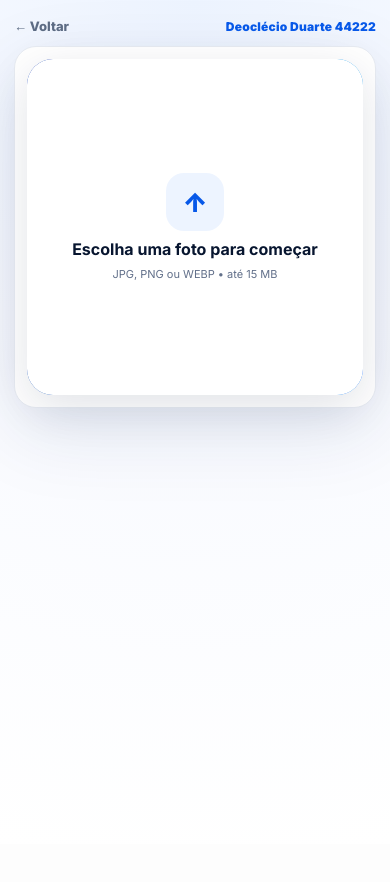
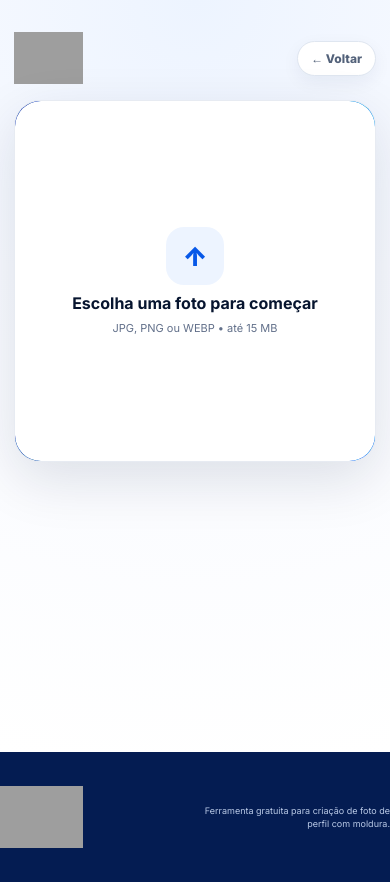
Before and after one commit to Hunter954/FiltroDeoclecio, a Flask app: page /f/deoclecio-44222/editor in a window 390 px wide. Before the commit the page ends 448 px from the top, so only its background shows below. Run offline with Flask 3, Linux system fonts and the light colour scheme; data comes from the database, SQL or seed files in the repository; grey boxes are pictures that could not be loaded.

Commit message:
Add files via upload

```diff
--- a/app/static/css/site.css
+++ b/app/static/css/site.css
@@ -7,3 +7,51 @@
 @media(max-width:700px){.hero-only{padding-top:46px;min-height:auto}.editor-simple-section{padding:18px 0 40px}.editor-simple-card{padding:12px;border-radius:22px}.editor-canvas-area{grid-template-columns:38px minmax(0,1fr) 38px;gap:6px}.filter-arrow{width:38px;height:38px;font-size:28px}.editor-live-controls{flex-direction:column}.finish-simple{width:100%}.zoom-compact{width:max-content}.editor-topline{margin-bottom:12px}.editor-filter-name{max-width:58%;text-align:right}.footer-logo-slot img{max-width:150px}.footer-inner{align-items:center}}
 [hidden]{display:none!important}.editor-canvas-area.no-filter-nav{grid-template-columns:1fr}.editor-canvas-area.no-filter-nav .editor-stage{grid-column:1}
 @media(max-width:700px){.editor-canvas-area.no-filter-nav{grid-template-columns:1fr}}
+
+
+/* Alignment refinements — home + editor */
+.hero-only .hero-grid{grid-template-columns:minmax(0,1fr) minmax(360px,500px);gap:72px}
+.hero-only .hero-copy{justify-self:start;width:100%;max-width:690px}
+.hero-only .hero-visual{justify-self:end;width:100%;max-width:500px;justify-content:flex-end}
+.hero-only .phone-card{margin-left:auto;margin-right:0}
+.footer-inner{width:100%;gap:32px}
+.footer-inner .footer-logo-slot{justify-content:flex-start;flex:0 0 auto}
+.footer-inner>p{margin:0 0 0 auto;text-align:right;max-width:430px}
+
+.editor-simple-main{min-height:calc(100vh - 92px)}
+.editor-simple-section{padding:30px 0 64px}
+.editor-simple-wrap{max-width:1180px}
+.editor-topline{min-height:70px;margin-bottom:22px}
+.editor-campaign-logo{display:flex;align-items:center;justify-content:flex-start;text-decoration:none;min-height:54px}
+.editor-campaign-logo img{display:block;max-width:210px;max-height:68px;object-fit:contain;object-position:left center}
+.editor-logo-fallback{display:none;font:900 14px Montserrat;color:var(--brand)}
+.editor-back{margin-left:auto;display:inline-flex;align-items:center;justify-content:center;padding:11px 16px;border:1px solid #dfe6f0;border-radius:999px;background:#fff;color:#53627a;box-shadow:0 6px 18px rgba(12,37,83,.06)}
+.editor-back:hover{color:var(--brand);transform:translateY(-1px)}
+.editor-simple-card{background:transparent;border:0;border-radius:0;padding:0;box-shadow:none}
+.editor-canvas-area{max-width:760px;margin:0 auto}
+.editor-canvas-area .editor-stage{box-shadow:0 18px 55px rgba(5,24,59,.12);border:1px solid var(--line);background:#fff}
+.editor-stage .stage-hint{border-radius:inherit}
+.editor-live-controls{max-width:620px;margin:18px auto 0}
+.editor-done{max-width:620px;margin:18px auto 0;background:#fff;border:1px solid var(--line);border-radius:22px;padding:26px;box-shadow:0 16px 42px rgba(11,34,75,.08)}
+
+@media(max-width:850px){
+  .hero-only .hero-grid{grid-template-columns:1fr;gap:46px}
+  .hero-only .hero-copy{justify-self:center;max-width:700px}
+  .hero-only .hero-visual{justify-self:center;justify-content:center}
+  .hero-only .phone-card{margin-left:auto;margin-right:auto}
+}
+@media(max-width:700px){
+  .editor-simple-wrap{max-width:100%}
+  .editor-topline{min-height:56px;margin-bottom:14px}
+  .editor-campaign-logo img{max-width:150px;max-height:52px}
+  .editor-logo-fallback{font-size:11px;max-width:170px}
+  .editor-back{font-size:12px;padding:9px 13px}
+  .editor-canvas-area{max-width:100%}
+  .footer-inner{align-items:center;flex-direction:row}
+  .footer-inner>p{margin-left:auto;text-align:right;max-width:48%;font-size:10px}
+}
+@media(max-width:480px){
+  .footer-inner{gap:14px}
+  .footer-logo-slot img{max-width:132px}
+  .footer-inner>p{max-width:50%;font-size:9px;line-height:1.45}
+}
--- a/app/templates/editor.html
+++ b/app/templates/editor.html
@@ -3,7 +3,14 @@
 <div class="site editor-site" style="--brand:{{featured.primary_color}};--accent:{{featured.accent_color}}">
 <main class="editor-simple-main">
 <section class="editor-simple-section"><div class="wrap editor-simple-wrap">
-<div class="editor-topline"><a href="{{ url_for('public.filter_page', slug=featured.slug) }}" class="editor-back">← Voltar</a><div class="editor-filter-name" id="filterName">{{featured.name}}</div></div>
+<div class="editor-topline">
+  <a class="editor-campaign-logo" href="{{ url_for('public.filter_page', slug=featured.slug) }}" aria-label="Voltar para a página inicial">
+    {% set editor_logo_url=url_for('public.footer_logo') %}
+    <img src="{{editor_logo_url}}" alt="Logomarca da campanha" onerror="this.style.display='none';this.nextElementSibling.style.display='block'">
+    <span class="editor-logo-fallback">DEOCLÉCIO DUARTE • 44222</span>
+  </a>
+  <a href="{{ url_for('public.filter_page', slug=featured.slug) }}" class="editor-back">← Voltar</a>
+</div>
 <div class="editor-simple-card">
   <div class="editor-canvas-area {{'has-filter-nav' if filters|length > 1 else 'no-filter-nav'}}">
     {% if filters|length > 1 %}<button class="filter-arrow filter-prev" id="filterPrev" aria-label="Filtro anterior">‹</button>{% endif %}
@@ -19,6 +26,7 @@
 </div>
 </div></section>
 </main>
+<footer><div class="wrap footer-inner"><div class="footer-logo-slot">{% set logo_url=url_for('public.footer_logo') %}<img src="{{logo_url}}" alt="Logomarca da campanha" onerror="this.style.display='none';this.nextElementSibling.style.display='block'"><span class="footer-logo-fallback">DEOCLÉCIO DUARTE • 44222</span></div><p>Ferramenta gratuita para criação de foto de perfil com moldura.</p></div></footer>
 </div>
 <script>window.FILTER_CONFIG={{ {'id':featured.id,'overlay':url_for('public.filter_asset',filter_id=featured.id,kind='overlay'),'name':featured.name,'filters':filters|map(attribute='id')|list}|tojson }};window.FILTER_OPTIONS={{ filters|map(attribute='id')|list|tojson }};</script>
 <script>
```
